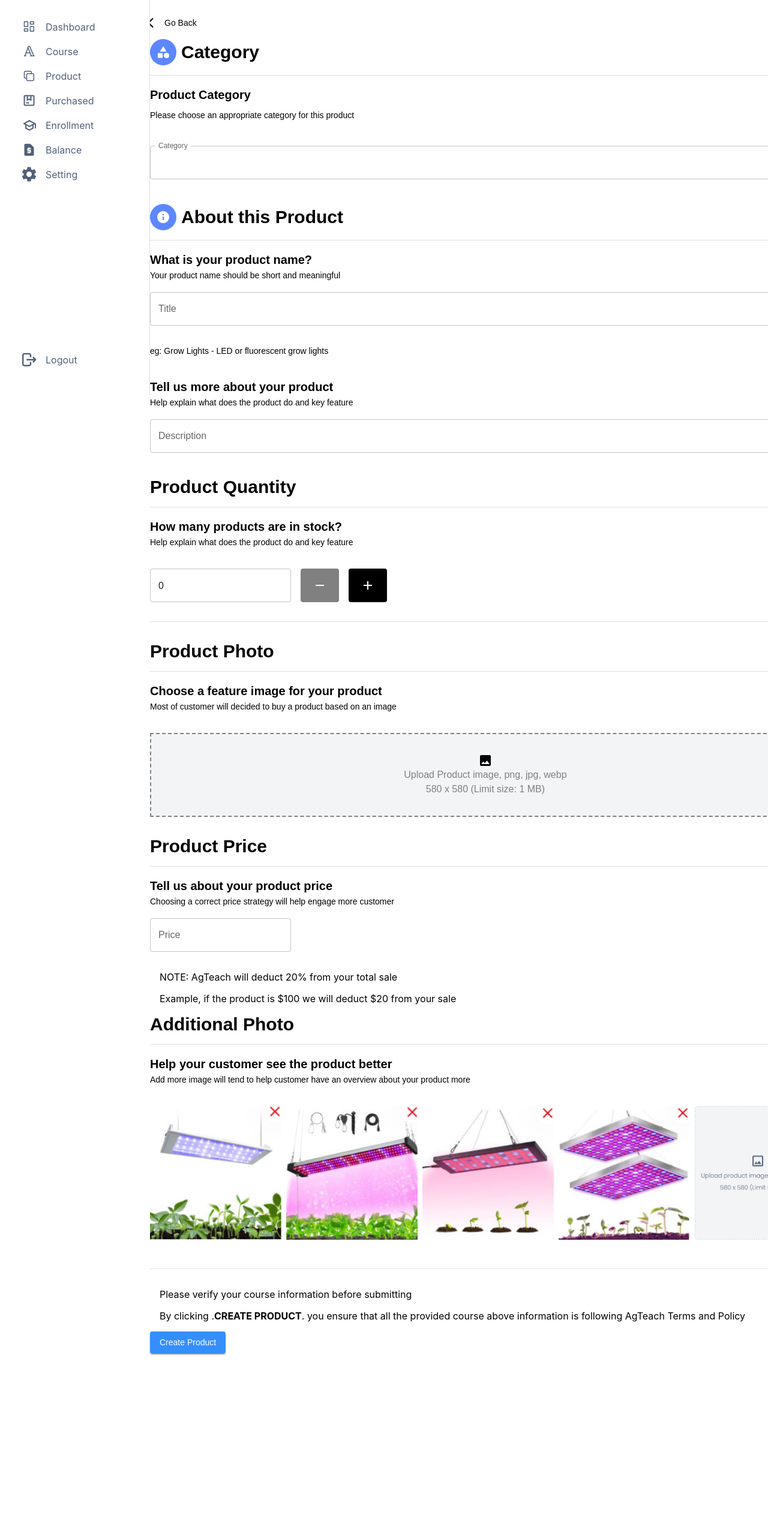
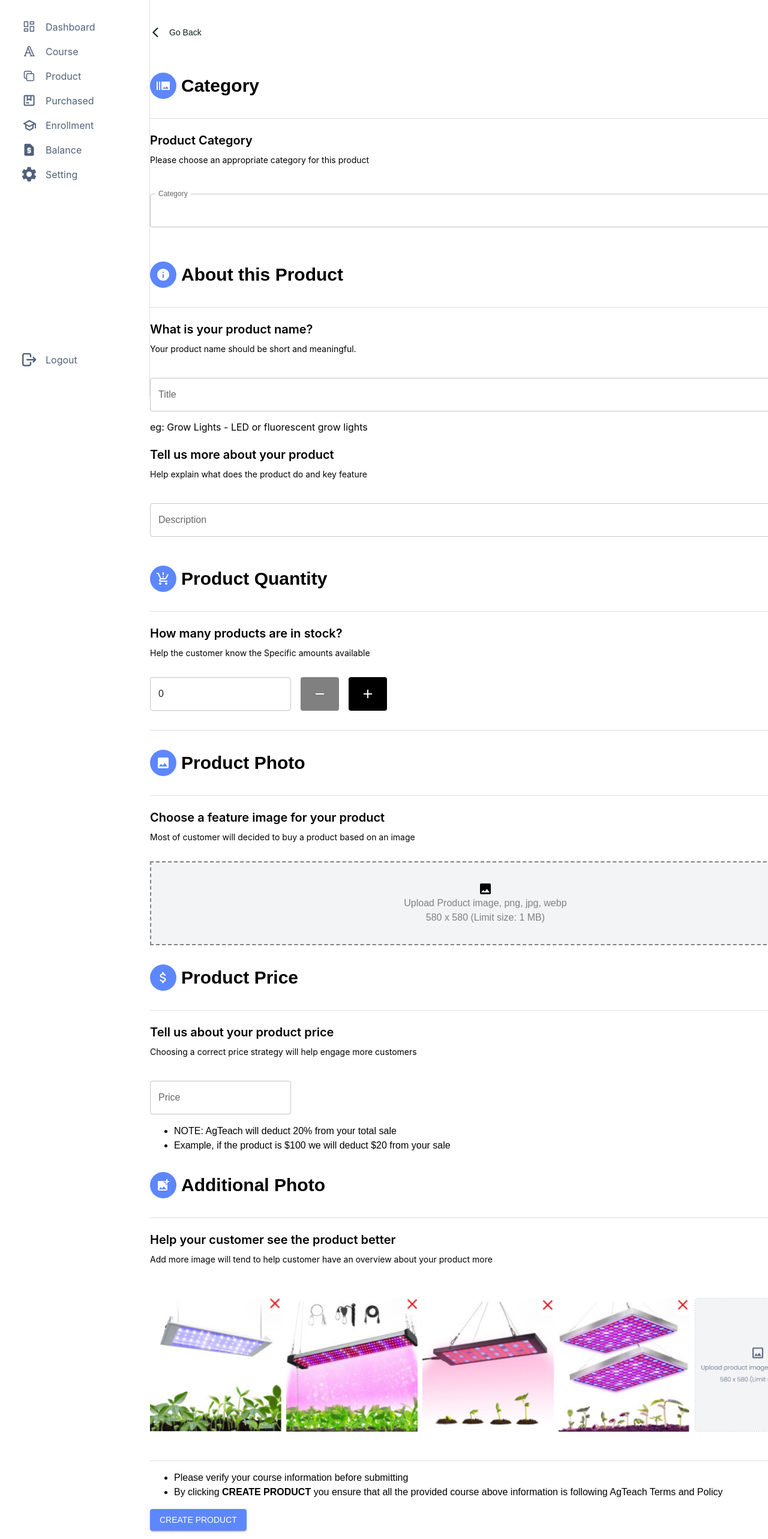
Before and after one commit to Kh1T/agteach-instructor, a React (Create React App) app: page /product/new in a window 1280 px wide. Shown: the part 140-2706 px from the top of the page at 60% size. Before the commit the page ends 2525 px from the top, so only its background shows below. Built offline with nearby package versions, Linux system fonts and the light colour scheme.

Commit message:
feat: reuse the component such as TextSection and IconWithTitle in ProductComponent.

```diff
--- a/src/components/ProductComponents/AboutProduct.jsx
+++ b/src/components/ProductComponents/AboutProduct.jsx
@@ -1,23 +1,21 @@
 import { TextField, Box, Divider, Typography, Stack } from "@mui/material";
 import InfoIcon from "@mui/icons-material/Info";
-import { iconContainerStyle } from "../../theme/IconBg";
+import IconWithTitle from "../CourseProductComponents/IconWithTitle";
+import TextSection from "../CourseProductComponents/TextSection";
 export default function AboutProduct() {
   let name = "";
   return (
     <Box className="container">
-      <Stack direction="row" gap={1} alignItems="center">
-        <Box sx={iconContainerStyle}>
-          <InfoIcon sx={{color: "common.white"}}/>
-        </Box>
-        <Typography variant={"h3"}>About this Product</Typography>
-      </Stack>
+      <IconWithTitle
+        title={"About this Product"}
+        icon={<InfoIcon sx={{ color: "common.white" }} />}
+      />
       <Divider sx={{ my: 2 }} />
-      <Typography variant="h6" fontWeight={"bold"}>
-        What is your product name?
-      </Typography>
-      <Typography variant="subtitle2" >
-        Your product name should be short and meaningful
-      </Typography>
+      <Typography variant="subtitle2"></Typography>
+      <TextSection
+        title={"What is your product name?"}
+        description={"Your product name should be short and meaningful."}
+      />
       <TextField
         sx={{ my: 2 }}
         fullWidth
@@ -28,15 +26,14 @@ export default function AboutProduct() {
         //   setName(event.target.value);
         // }}
       />
-      <Typography variant="subtitle2" sx={{ mt: 2 }}>
+      <Typography variant="bmdr" sx={{ mt: 2 }}>
         eg: Grow Lights - LED or fluorescent grow lights
       </Typography>
-      <Typography variant="h6" fontWeight={"bold"} marginTop={4}>
-        Tell us more about your product
-      </Typography>
-      <Typography variant="subtitle2" >
-        Help explain what does the product do and key feature
-      </Typography>
+
+      <TextSection
+        title={"Tell us more about your product"}
+        description={"Help explain what does the product do and key feature"}
+      />
       <TextField
         sx={{ my: 2 }}
         fullWidth
--- a/src/components/ProductComponents/AdditionalPhoto.jsx
+++ b/src/components/ProductComponents/AdditionalPhoto.jsx
@@ -4,38 +4,35 @@ import instructPhoto2 from "../../assets/product-page/product-photo-instruct2.pn
 import instructPhoto3 from "../../assets/product-page/product-photo-instruct3.png";
 import instructPhoto4 from "../../assets/product-page/product-photo-instruct4.png";
 
-import {
-  Box,
-  Button,
-  Divider,
-  ListItem,
-  Stack,
-  Typography,
-  List,
-} from "@mui/material";
+import AddPhotoAlternateIcon from "@mui/icons-material/AddPhotoAlternate";
+
+import { Box, Divider, Stack, Typography } from "@mui/material";
 import React from "react";
 import AddPhotoModal from "./AddPhotoModal";
+import IconWithTitle from "../CourseProductComponents/IconWithTitle";
+import TextSection from "../CourseProductComponents/TextSection";
 
 export default function AdditionalPhoto() {
   const [open, setOpen] = React.useState(false);
   const handleOpen = () => setOpen(true);
   const handleClose = () => setOpen(false);
   return (
-    <Box sx={{ paddingBottom: "128px" }}>
-      {" "}
-      <Typography variant="h3">Additional Photo</Typography>
+    <Box>
+      <IconWithTitle
+        title={"Additional Photo"}
+        icon={<AddPhotoAlternateIcon sx={{ color: "common.white" }} />}
+      />
       <Divider
         sx={{
           my: 2,
         }}
       />
-      <Typography variant="h6" fontWeight={"bold"}>
-        Help your customer see the product better
-      </Typography>
-      <Typography variant="subtitle2">
-        Add more image will tend to help customer have an overview about your
-        product more
-      </Typography>
+      <TextSection
+        title={"Help your customer see the product better"}
+        description={
+          "Add more image will tend to help customer have an overview about your product more"
+        }
+      />
       <Stack
         direction={"row"}
         gap={1}
@@ -55,24 +52,16 @@ export default function AdditionalPhoto() {
           my: 2,
         }}
       />
-      <List>
-        <ListItem>
+      <Typography component={"ul"}>
+        <Typography component={"li"}>
           Please verify your course information before submitting
-        </ListItem>
-        <ListItem>
-          By clicking .<strong>CREATE PRODUCT</strong>. you ensure that all the
+        </Typography>
+        <Typography component={"li"}>
+          By clicking <strong>CREATE PRODUCT</strong> you ensure that all the
           provided course above information is following AgTeach Terms and
           Policy
-        </ListItem>
-      </List>
-      <Box display={"flex"}>
-        <Button
-          variant="contained"
-          sx={{ marginRight: "auto", bgcolor: "blue.main" }}
-        >
-          Create Product
-        </Button>
-      </Box>
+        </Typography>
+      </Typography>
     </Box>
   );
 }
--- a/src/components/ProductComponents/ProductCategory.jsx
+++ b/src/components/ProductComponents/ProductCategory.jsx
@@ -4,16 +4,16 @@ import {
   Select,
   MenuItem,
   Divider,
-  Button,
   Typography,
   Stack,
   Box,
 } from "@mui/material";
 
-import ArrowBackIosIcon from "@mui/icons-material/ArrowBackIos";
 import CategoryIcon from "@mui/icons-material/Category";
 import React from "react";
-import { iconContainerStyle } from "../../theme/IconBg";
+import BurstModeIcon from "@mui/icons-material/BurstMode";
+import IconWithTitle from "../CourseProductComponents/IconWithTitle";
+import TextSection from "../CourseProductComponents/TextSection";
 
 export default function ProductCategoryForm() {
   const [selectedCategory, setSelectedCategory] = React.useState(0);
@@ -24,36 +24,20 @@ export default function ProductCategoryForm() {
 
   return (
     <Stack className="container" gap={1} alignItems="flex-start">
-      <Button
-        variant="text"
-        color="black"
-        startIcon={<ArrowBackIosIcon fontSize="small" color="gray" />}
-        sx={{ gap: 0, paddingLeft: 0 }}
-      >
-        Go Back
-      </Button>
-
-
       <Box sx={{ width: "100%" }}>
-        <Stack direction="row" gap={1} alignItems="center">
-          <Box sx={iconContainerStyle}>
-            <CategoryIcon sx={{ color: "common.white" }} />
-          </Box>
-          <Typography variant="h3">Category</Typography>
-        </Stack>
+        <IconWithTitle
+          title={"Category"}
+          icon={<BurstModeIcon sx={{ color: "common.white" }} />}
+        />
 
         <Divider variant="fullWidth" sx={{ my: 2 }} />
-
-        <Typography variant="h6" fontWeight="bold" marginY={1}>
-          Product Category
-        </Typography>
-
-        <Typography variant="subtitle2">
-          Please choose an appropriate category for this product
-        </Typography>
+        <TextSection
+          title={"Product Category"}
+          description={"Please choose an appropriate category for this product"}
+        />
       </Box>
 
-      <FormControl fullWidth sx={{ my: 4 }}>
+      <FormControl fullWidth sx={{ my: 2 }}>
         <InputLabel id="category-select-label">Category</InputLabel>
         <Select
           labelId="category-select-label"
--- a/src/components/ProductComponents/ProductPhoto.jsx
+++ b/src/components/ProductComponents/ProductPhoto.jsx
@@ -3,6 +3,8 @@ import InsertPhotoIcon from "@mui/icons-material/InsertPhoto";
 import { styled } from "@mui/material/styles";
 import * as React from "react";
 import { useRef } from "react";
+import IconWithTitle from "../CourseProductComponents/IconWithTitle";
+import TextSection from "../CourseProductComponents/TextSection";
 
 const VisuallyHiddenInput = styled("input")({
   clip: "rect(0 0 0 0)",
@@ -37,14 +39,17 @@ export default function ProductPhoto() {
   };
   return (
     <Box>
-      <Typography variant="h3">Product Photo</Typography>
+      <IconWithTitle
+        title={"Product Photo"}
+        icon={<InsertPhotoIcon sx={{ color: "common.white" }} />}
+      />
       <Divider sx={{ my: 2 }} />
-      <Typography variant="h6" fontWeight={"bold"}>
-        Choose a feature image for your product
-      </Typography>
-      <Typography variant="subtitle2">
-        Most of customer will decided to buy a product based on an image{" "}
-      </Typography>
+      <TextSection
+        title={"Choose a feature image for your product"}
+        description={
+          "Most of customer will decided to buy a product based on an image"
+        }
+      />
       {/* <Box display={"flex"} gap={2}>
         <Box maxHeight={"65px"}>
           <img src="https://picsum.photos/id/255/65/65" />
--- a/src/components/ProductComponents/ProductPrice.jsx
+++ b/src/components/ProductComponents/ProductPrice.jsx
@@ -1,17 +1,30 @@
-import { Divider, Box, TextField, Typography, ListItem , List } from "@mui/material";
+import {
+  Divider,
+  Box,
+  TextField,
+  Typography,
+  ListItem,
+  List,
+} from "@mui/material";
+import IconWithTitle from "../CourseProductComponents/IconWithTitle";
+import AttachMoneyIcon from "@mui/icons-material/AttachMoney";
+import TextSection from "../CourseProductComponents/TextSection";
 
 export default function ProductPrice() {
   let name = "";
   return (
     <Box className="container">
-      <Typography variant="h3">Product Price</Typography>
+      <IconWithTitle
+        title={"Product Price"}
+        icon={<AttachMoneyIcon sx={{ color: "common.white" }} />}
+      />
       <Divider sx={{ my: 2 }} />
-      <Typography variant="h6" fontWeight={"bold"}>
-        Tell us about your product price
-      </Typography>
-      <Typography variant="subtitle2">
-        Choosing a correct price strategy will help engage more customer
-      </Typography>
+      <TextSection
+        title={"Tell us about your product price"}
+        description={
+          "Choosing a correct price strategy will help engage more customers"
+        }
+      />
       <TextField
         sx={{ my: 2 }}
         id="outlined-controlled"
@@ -21,12 +34,12 @@ export default function ProductPrice() {
         //   setName(event.target.value);
         // }}
       />
-      <List sx={{ listStyleType: "disc" }}>
-        <ListItem>NOTE: AgTeach will deduct 20% from your total sale</ListItem>
-        <ListItem>
+      <Typography component={"ul"} >
+        <Typography component={"li"}>NOTE: AgTeach will deduct 20% from your total sale</Typography>
+        <Typography component={"li"}>
           Example, if the product is $100 we will deduct $20 from your sale
-        </ListItem>
-      </List>
+        </Typography>
+      </Typography>
     </Box>
   );
 }
--- a/src/components/ProductComponents/ProductQuantity.jsx
+++ b/src/components/ProductComponents/ProductQuantity.jsx
@@ -8,6 +8,9 @@ import {
   Typography,
 } from "@mui/material";
 import { Remove, Add } from "@mui/icons-material";
+import ProductionQuantityLimitsIcon from "@mui/icons-material/ProductionQuantityLimits";
+import IconWithTitle from "../CourseProductComponents/IconWithTitle";
+import TextSection from "../CourseProductComponents/TextSection";
 
 export default function ProductQuantity() {
   const [quantity, setQuantity] = useState(0); // Initialize quantity state
@@ -22,14 +25,15 @@ export default function ProductQuantity() {
 
   return (
     <Box className="container" mt={3}>
-      <Typography variant="h3">Product Quantity</Typography>
+      <IconWithTitle
+        title={"Product Quantity"}
+        icon={<ProductionQuantityLimitsIcon sx={{ color: "common.white" }} />}
+      />
       <Divider sx={{ my: 2 }} />
-      <Typography variant="h6" fontWeight={"bold"}>
-        How many products are in stock?
-      </Typography>
-      <Typography variant="subtitle2">
-        Help explain what does the product do and key feature
-      </Typography>
+      <TextSection
+        title={"How many products are in stock?"}
+        description={"Help the customer know the Specific amounts available"}
+      />
       <Stack direction={"row"} spacing={2} my={4}>
         <TextField
           type="number"
--- a/src/pages/NewProduct.jsx
+++ b/src/pages/NewProduct.jsx
@@ -3,20 +3,33 @@ import AboutProduct from "../components/ProductComponents/AboutProduct";
 import ProductQuantity from "../components/ProductComponents/ProductQuantity";
 import ProductPhoto from "../components/ProductComponents/ProductPhoto";
 import AdditionalPhoto from "../components/ProductComponents/AdditionalPhoto";
+import ButtonComponent from "../components/CourseProductComponents/ButtonInBox";
 
-import { Box } from "@mui/material";
+import { Box  } from "@mui/material";
+import ArrowBackIosIcon from "@mui/icons-material/ArrowBackIos";
 import ProductPrice from "../components/ProductComponents/ProductPrice";
 
 function NewProductPage() {
   return (
-    <Box sx={{ width: "100%" }}>
-      {/* <Typography variant="h2">New Product</Typography> */}
+    <Box sx={{ width: "100%", paddingBottom:30 }}>
+      <ButtonComponent
+        text="Go Back"
+        variant="text"
+        color="black"
+        startIcon={<ArrowBackIosIcon fontSize="small" color="gray" />}
+      />
+
       <ProductCategory />
       <AboutProduct />
       <ProductQuantity />
       <ProductPhoto />
       <ProductPrice />
       <AdditionalPhoto />
+      <ButtonComponent
+        text={"CREATE PRODUCT"}
+        variant={"contained"}
+        bgcolor={"purple.main"}
+      />
     </Box>
   );
 }
```
